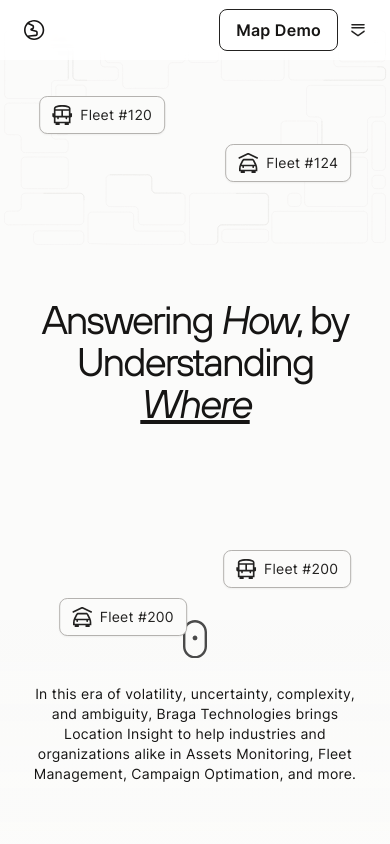
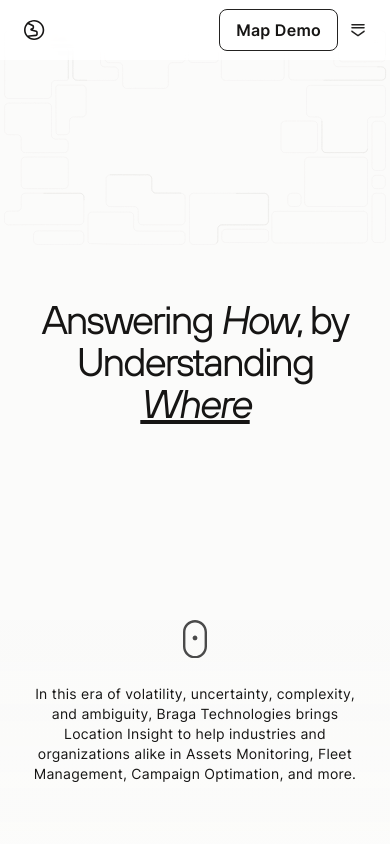
Before and after one commit to FelineJTD/braga-technologies-main-site, a Next.js app: page / in a window 390 px wide. Shown: the top 844 px of the page. Built offline with nearby package versions, Linux system fonts and the light colour scheme.

Commit message:
hide fleet when mobile

```diff
--- a/pages/index.js
+++ b/pages/index.js
@@ -27,6 +27,7 @@ import SectorsSection from '../components/section-sectors'
 export default function Home() {
   const featureRef = useRef();
   const examplesRef = useRef();
+  const width = typeof window !== 'undefined' ? window.innerWidth : 0;
 
   // ** scroll **
   const scroll = (elementRef, scrollAmount) => {
@@ -68,6 +69,8 @@ export default function Home() {
         <div className='md:w-full w-auto h-[calc(100vh-2rem)] absolute -mt-8 z-0'>
           <Lottie animationData={BGLottie} loop={true}/>
         </div>
+        { width > 768 && (
+        <>
           <Fleet
             fleetNum={120}
             isVisible={isVisible1}
@@ -100,6 +103,8 @@ export default function Home() {
             color='secondary'
             className='bottom-64 md:bottom-[20%] right-[10%] delay-200'
           />
+        </>
+        )}
         {/* 00 */}
         <section className='w-full h-[calc(100vh-2rem)] pt-12 text-center flex flex-col justify-between relative z-10'>
           <div className='flex items-center w-full flex-grow px-6 lg:px-[25vw] xl:px-[30vw]'>
```
Lines whose indentation alone changed are shown as unchanged.
